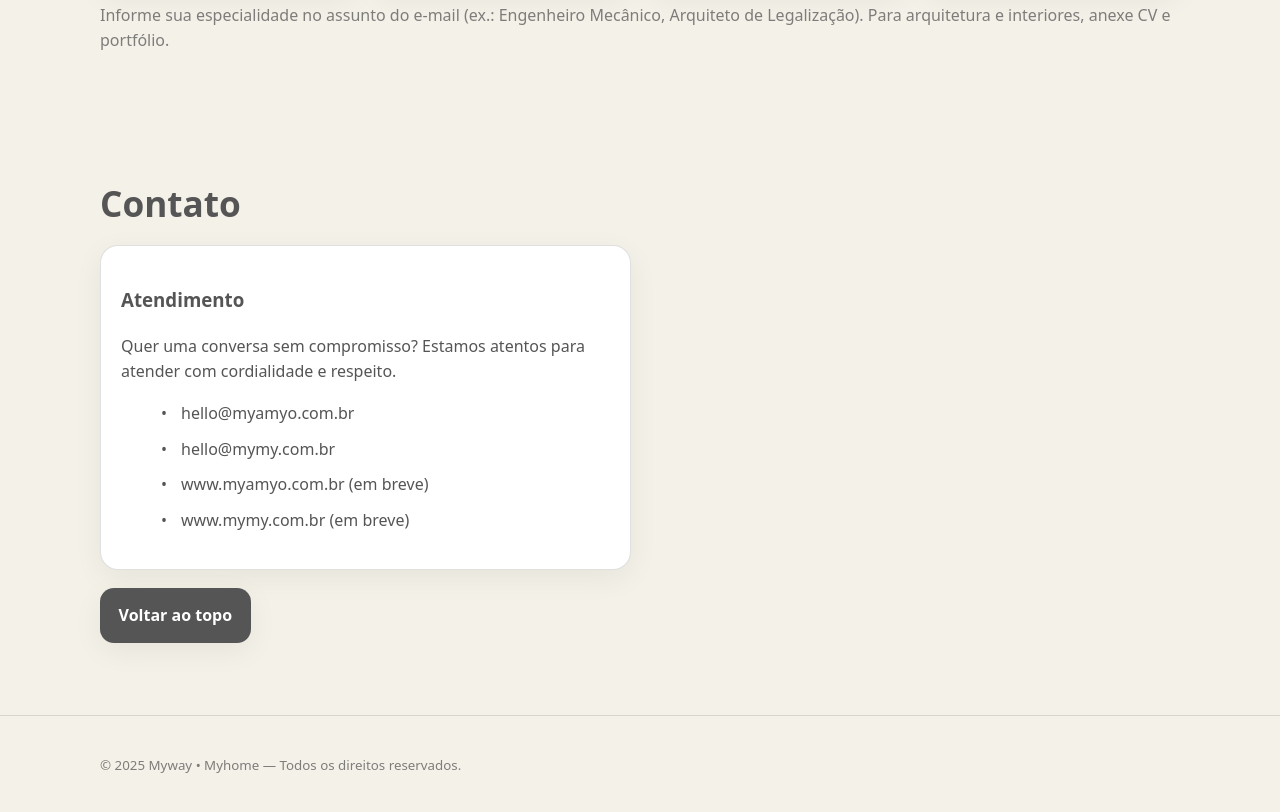
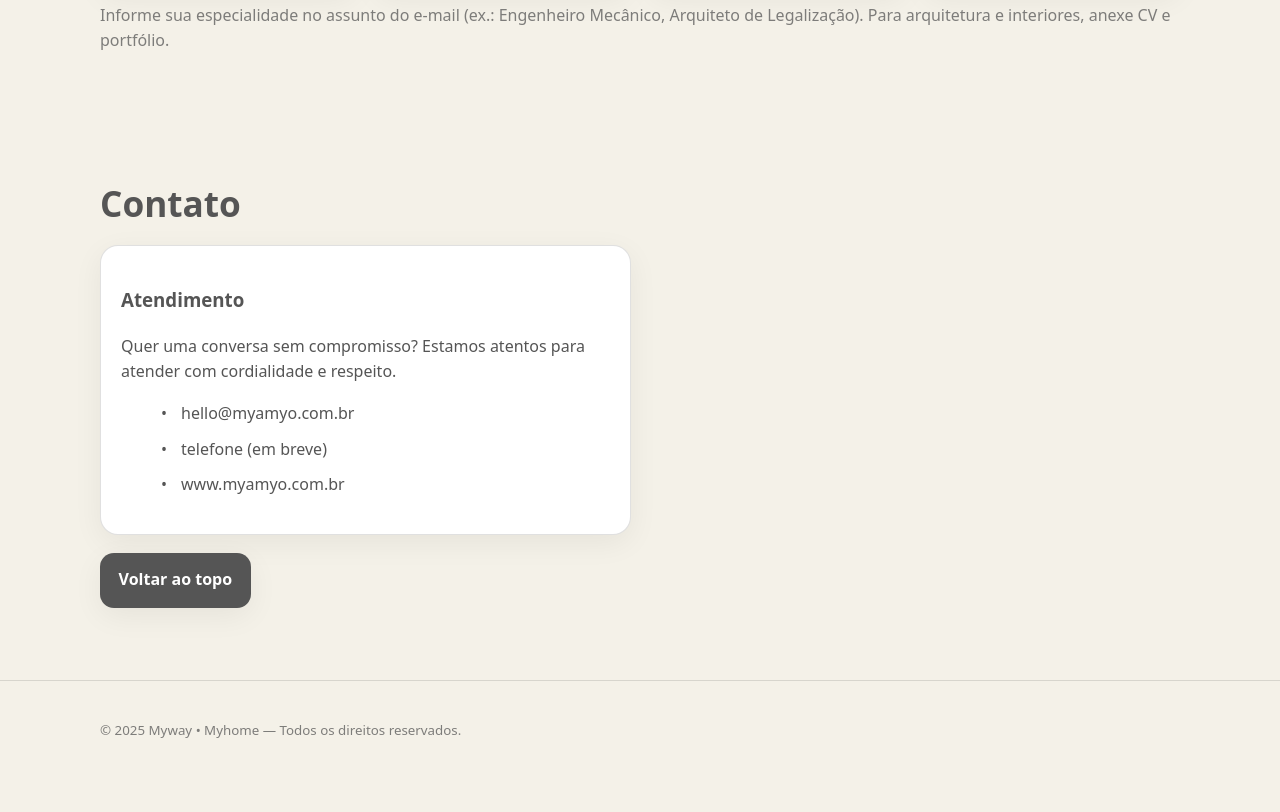
Before and after one commit to Tonolete/tonee, a plain HTML site: page home.html in a window 1280 px wide. Shown: the part 2822-3634 px from the top of the page. Drawn offline with Linux system fonts and the light colour scheme.

Commit message:
Add files via upload
atualização section contatos

```diff
--- a/home.html
+++ b/home.html
@@ -324,9 +324,9 @@
           <p>Quer uma conversa sem compromisso? Estamos atentos para atender com cordialidade e respeito.</p>
           <ul class="bullets">
             <li><a href="mailto:hello@myamyo.com.br">hello@myamyo.com.br</a></li>
-            <li><a href="mailto:hello@mymy.com.br">hello@mymy.com.br</a></li>
-            <li><a href="#" aria-disabled="true">www.myamyo.com.br (em breve)</a></li>
-            <li><a href="#" aria-disabled="true">www.mymy.com.br (em breve)</a></li>
+            <li>telefone (em breve)</li>
+            <li><a href="#" aria-disabled="true">www.myamyo.com.br</a></li>
+
           </ul>
         </article>
       </div>
```
Also changed, not shown: index.html (+3 -3 lines).
